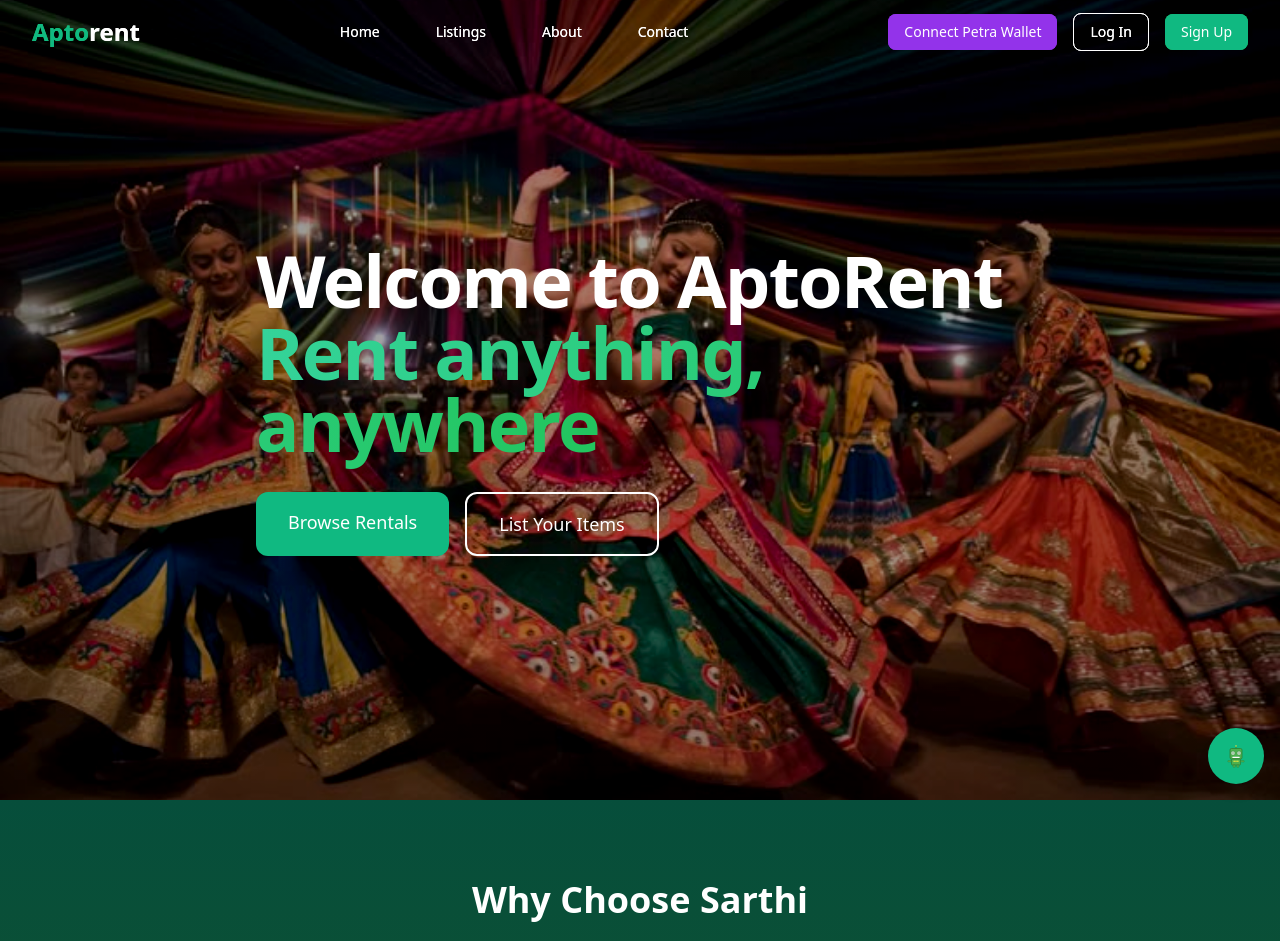
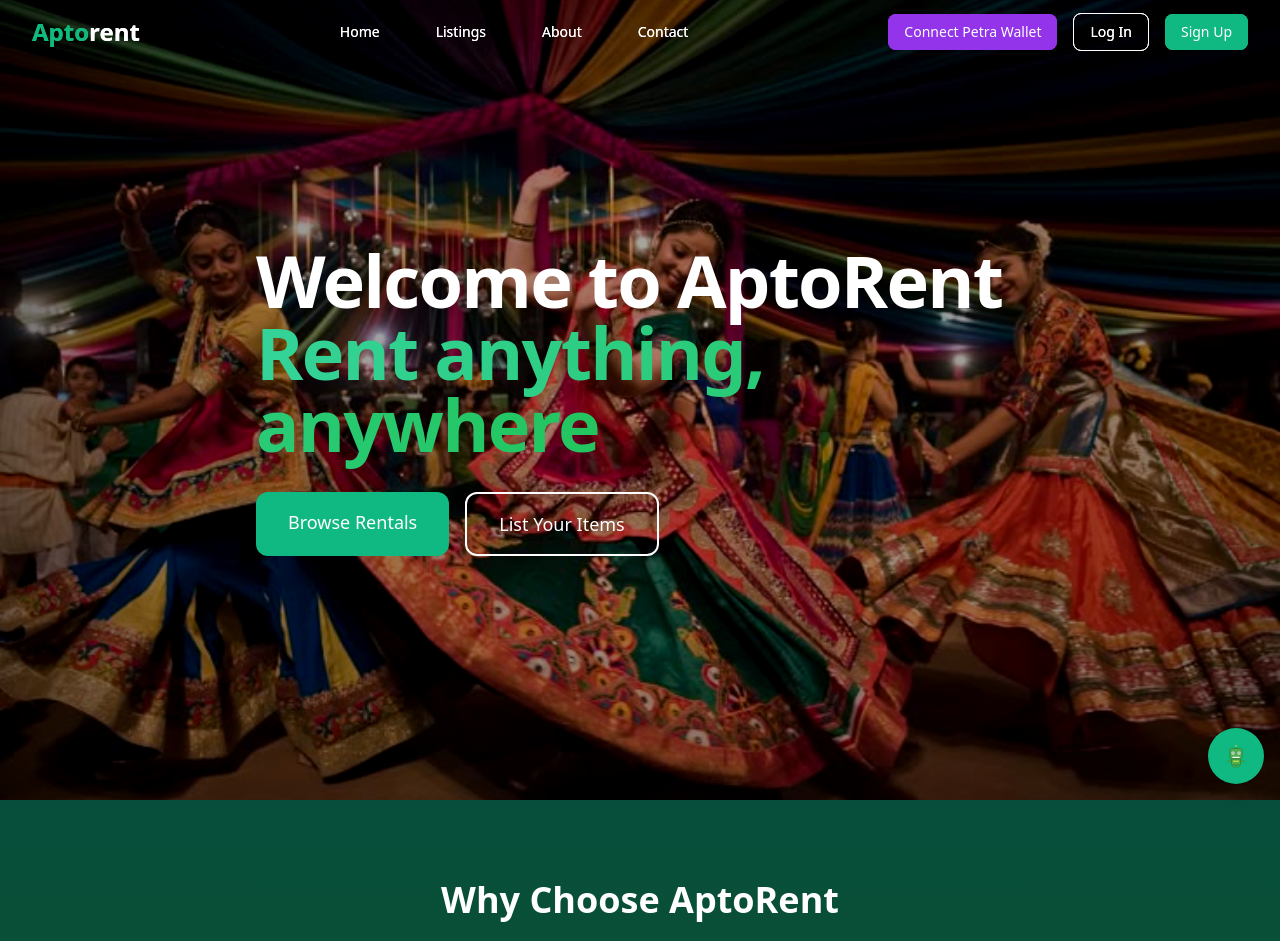
Before and after one commit to avanish-garg/len-den, a React (Vite) app: page / in a window 1280 px wide. Shown: the top 941 px of the page. Built offline with nearby package versions, Linux system fonts and the light colour scheme.

Commit message:
nothing imp

```diff
--- a/src/pages/Home.jsx
+++ b/src/pages/Home.jsx
@@ -245,7 +245,7 @@
           }`}
         >
           <div className="text-center mb-16">
-            <h2 className="text-4xl font-bold text-white">Why Choose Sarthi</h2>
+            <h2 className="text-4xl font-bold text-white">Why Choose AptoRent</h2>
             <p className="mt-4 text-lg text-emerald-200">Simplified rental experience for both renters and owners</p>
           </div>
 
```
